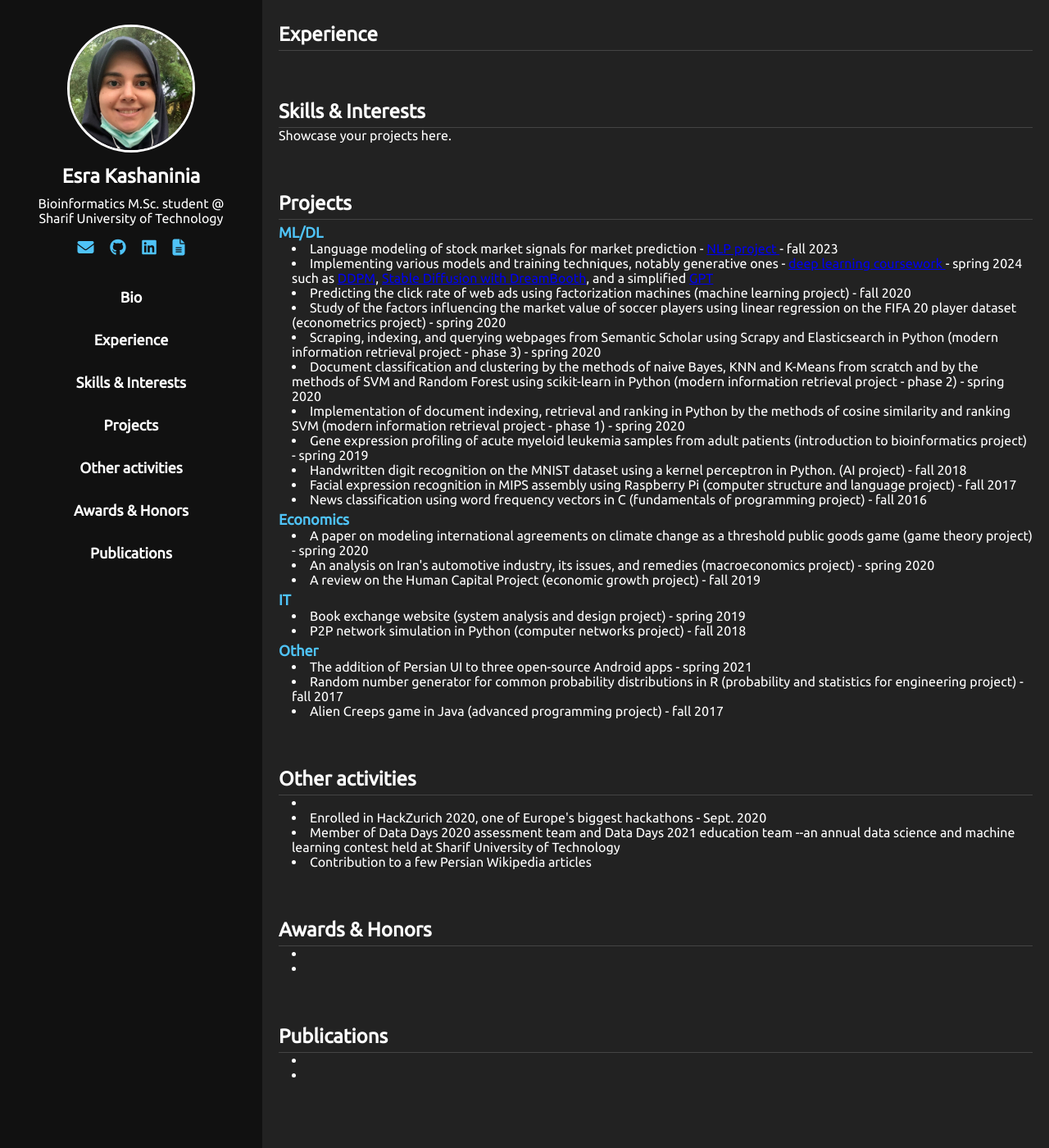
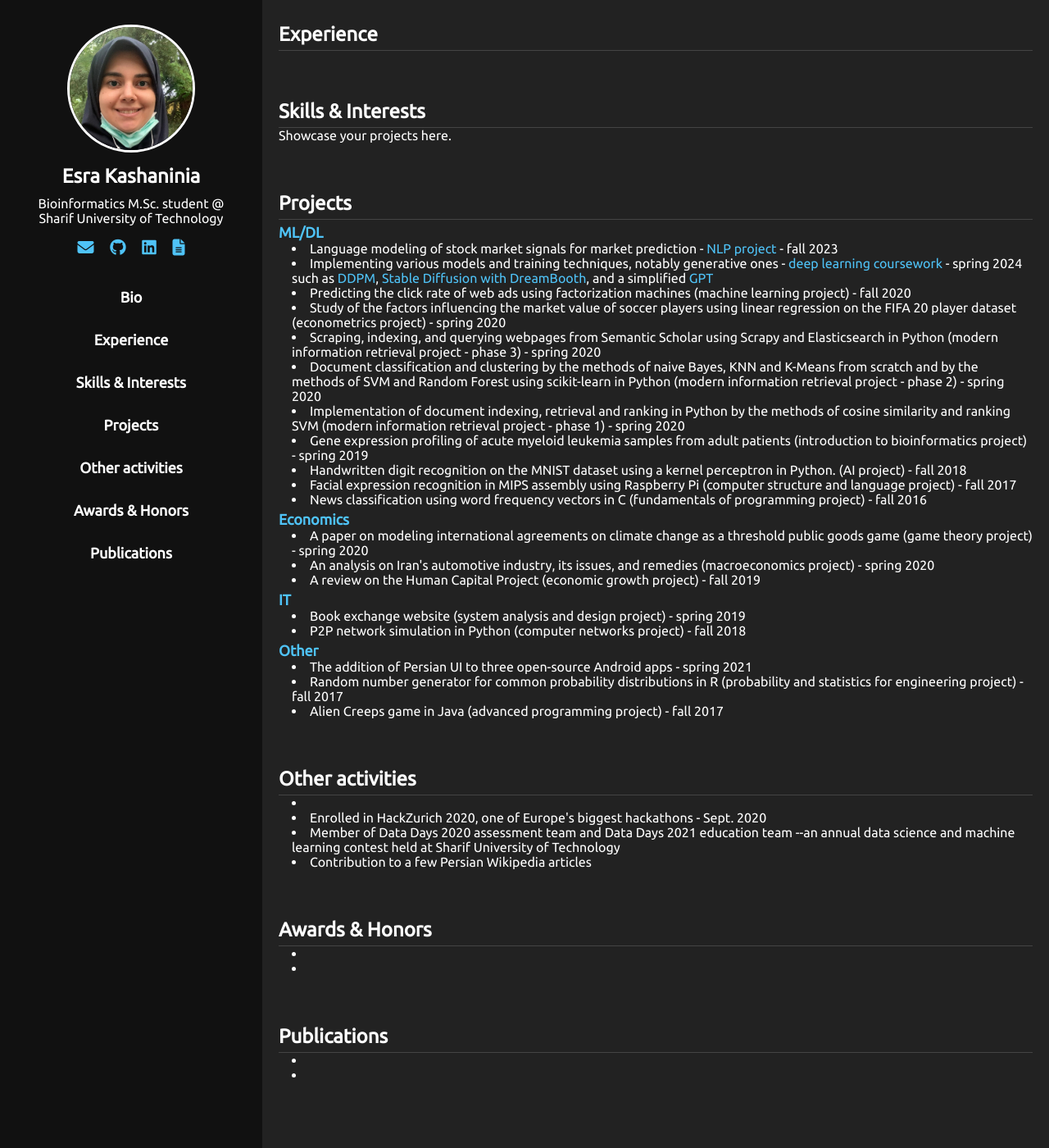
Before and after one commit to Esra-K/Esra-K.github.io, a Jekyll site: the page built from index.md, in a window 1280 px wide and 1400 px high, scrolled down 392 px. Shown: the whole window at 82% size. Built offline with Jekyll 4.4.1, drawn with Linux system fonts in a browser that asks for light colours.

Commit message:
change hyperlinked text color

```diff
--- a/assets/css/style.css
+++ b/assets/css/style.css
@@ -229,3 +229,19 @@ If you want the image to get smaller on very narrow screens (like phones):
   height: 1px;
   overflow: hidden;
 }
+
+/* Style links inside main-content */
+.main-content a {
+  color: #4fc3f7;
+  text-decoration: none;
+}
+
+.main-content a:visited {
+  color: #a0e7ff;
+}
+
+.main-content a:hover,
+.main-content a:focus {
+  color: #ffffff;
+  text-decoration: underline;
+}
```
